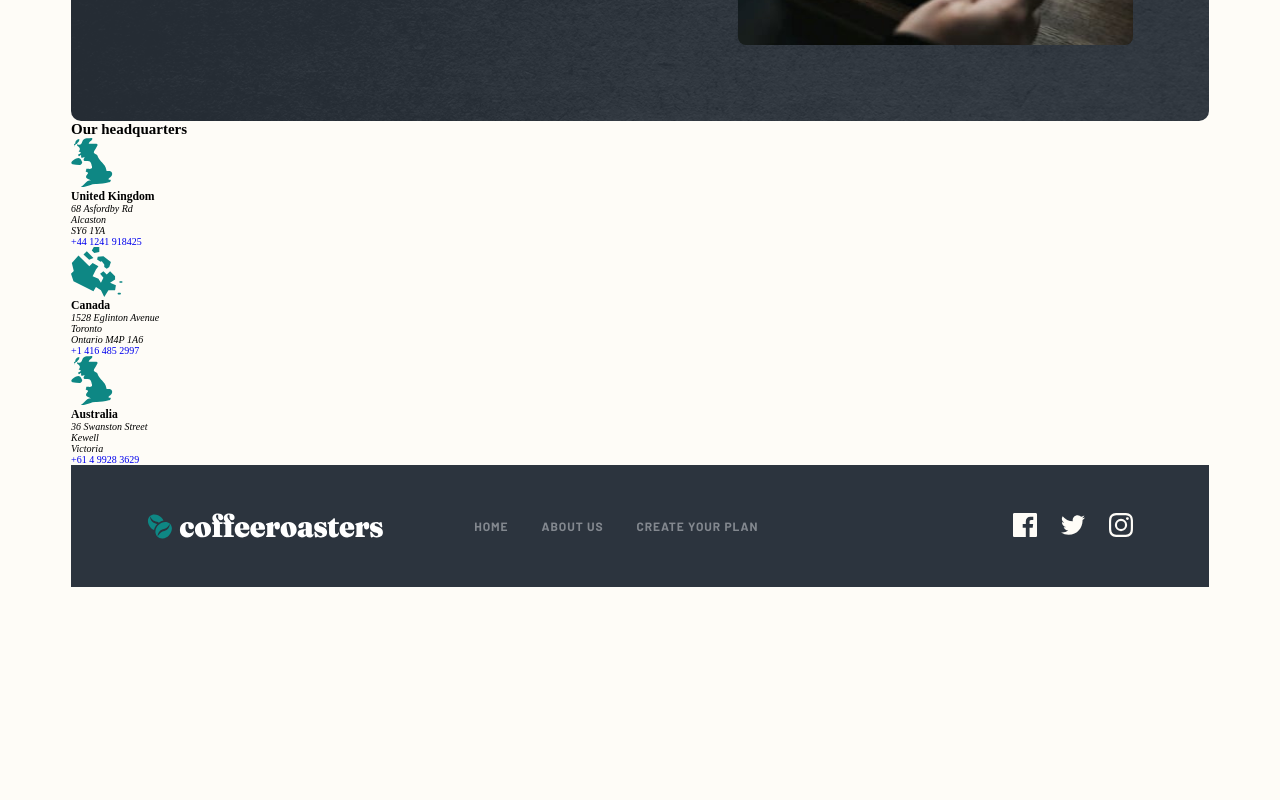
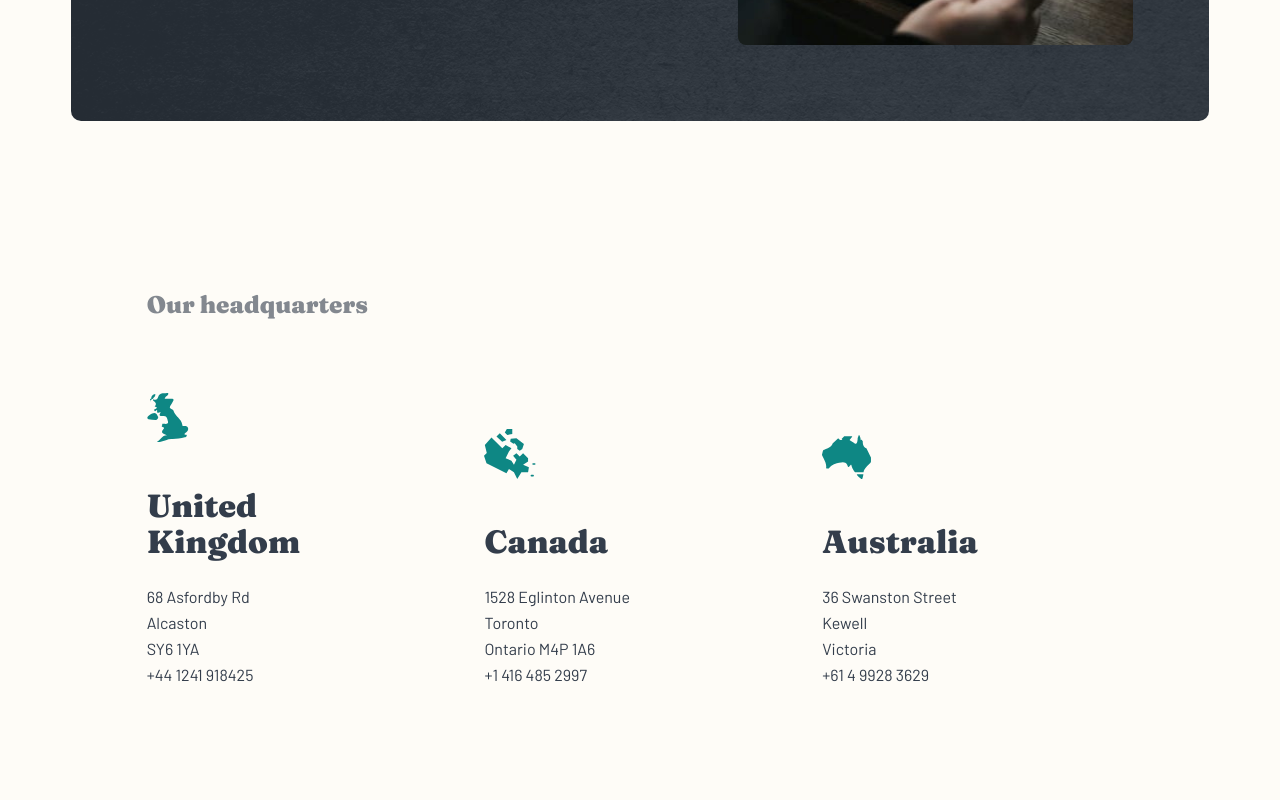
Before and after one commit to VladimirVolvakov/coffeeroasters-react-app, a React (Create React App) app: page / in a window 1280 px wide. Shown: the part 1800-2600 px from the top of the page. Before the commit the page ends 2475 px from the top, so only its background shows below. Built offline with nearby package versions, Linux system fonts and the light colour scheme; the HTML template or start-up script is replaced by a standard one.

Commit message:
style: add styles for SectionContacts & HeadquarterCard conponents

```diff
--- a/src/components/HeadquarterCard.css
+++ b/src/components/HeadquarterCard.css
@@ -0,0 +1,33 @@
+.headquarter-card {
+  flex: 1;
+  display: flex;
+  flex-direction: column;
+  justify-content: flex-end;
+  align-items: flex-start;
+}
+
+.headquarter-card__text-container {
+  width: 100%;
+  margin-top: 4.5rem;
+}
+
+.headquarter-card__text-container:nth-child(3) {
+  margin-top: 4.8rem;
+}
+
+.headquarter-card__title {
+  margin-bottom: 2.4rem;
+}
+
+.headquarter-card__address {
+  font-style: normal;
+}
+
+.headquarter-card__link {
+  color: var(--color-grey-dark);
+  cursor: pointer;
+}
+
+.headquarter-card__link:hover {
+  text-decoration: underline;
+}
--- a/src/components/HeadquarterCard.jsx
+++ b/src/components/HeadquarterCard.jsx
@@ -3,18 +3,25 @@ import "./HeadquarterCard.css";
 
 const HeadquarterCard = ({ headquarter }) => {
   return (
-    <div>
+    <div className="headquarter-card">
       <img src={headquarter.image} alt={headquarter.imageDesc} />
-      <div>
-        <h3>{headquarter.country}</h3>
-        <div>
-          <address>
+      <div className="headquarter-card__text-container">
+        <h3 className="heading-md headquarter-card__title">
+          {headquarter.country}
+        </h3>
+        <div className="font-body">
+          <address className="headquarter-card__address">
             {headquarter.address}
             <br />
             {headquarter.city} <br />
             {headquarter.region}
           </address>
-          <a href={`tel:${headquarter.phoneForLink}`}>{headquarter.phone}</a>
+          <a
+            href={`tel:${headquarter.phoneForLink}`}
+            className="headquarter-card__link"
+          >
+            {headquarter.phone}
+          </a>
         </div>
       </div>
     </div>
--- a/src/data/aboutUsPageData.js
+++ b/src/data/aboutUsPageData.js
@@ -20,7 +20,7 @@ export const headquarters = [
     phoneForLink: "+14164852997",
   },
   {
-    image: "./assets/about/desktop/illustration-uk.svg",
+    image: "./assets/about/desktop/illustration-australia.svg",
     imageDesc: "Our headquarter in Australia",
     country: "Australia",
     address: "36 Swanston Street",
--- a/src/layout/SectionContacts.css
+++ b/src/layout/SectionContacts.css
@@ -0,0 +1,17 @@
+.contacts {
+  padding: 16.8rem 11.72% 16.8rem 6.64%;
+  display: flex;
+  flex-direction: column;
+  align-items: flex-start;
+}
+
+.contacts__heading {
+  color: var(--color-grey);
+  margin-bottom: 7.2rem;
+}
+
+.contacts__headquarters {
+  width: 100%;
+  display: flex;
+  gap: 9.09%;
+}
--- a/src/layout/SectionContacts.jsx
+++ b/src/layout/SectionContacts.jsx
@@ -6,8 +6,8 @@ import "./SectionContacts.css";
 const SectionContacts = () => {
   return (
     <section className="contacts">
-      <h2>Our headquarters</h2>
-      <div>
+      <h2 className="heading-sm contacts__heading">Our headquarters</h2>
+      <div className="contacts__headquarters">
         {headquarters.map((headquarter) => (
           <HeadquarterCard key={headquarter.city} headquarter={headquarter} />
         ))}
```
